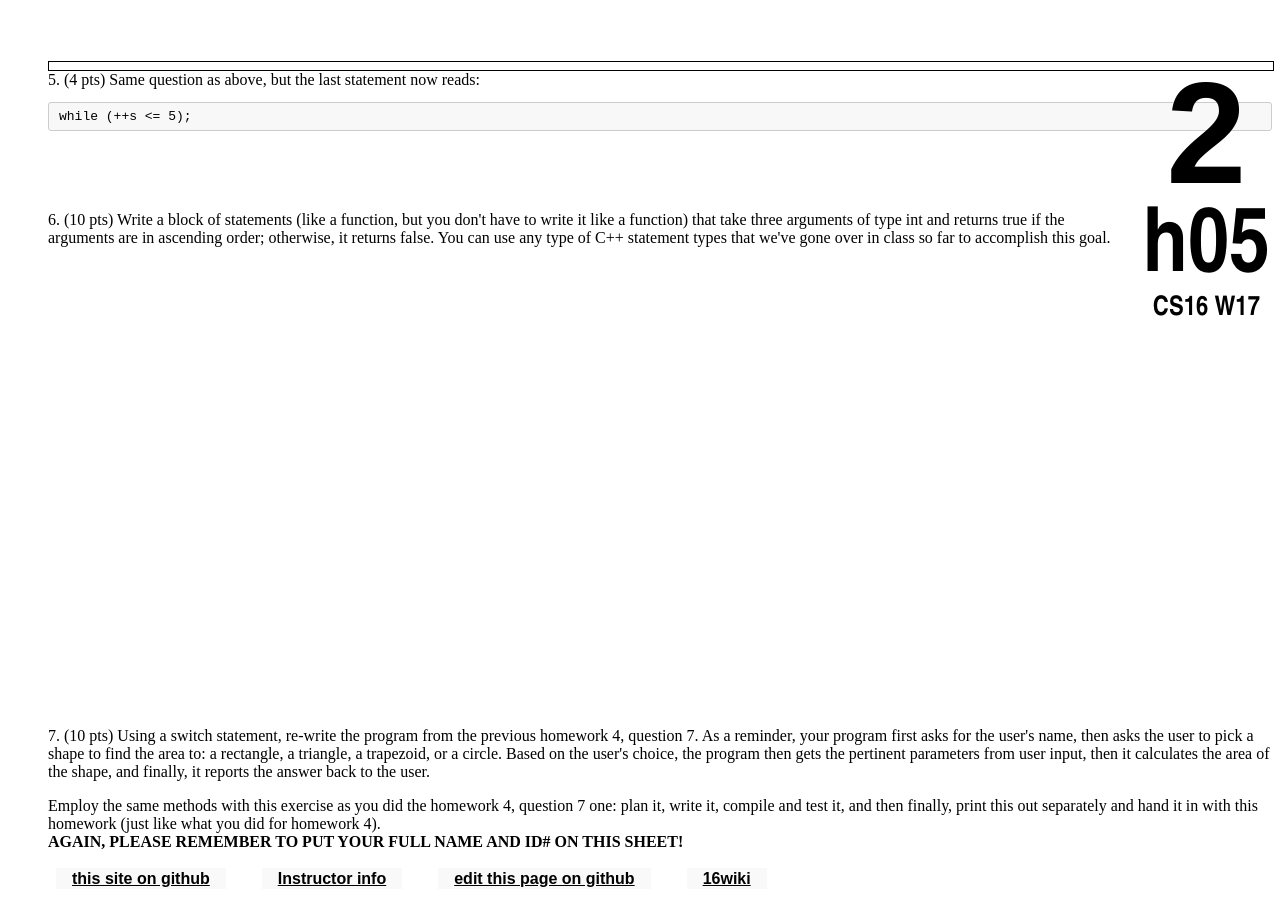
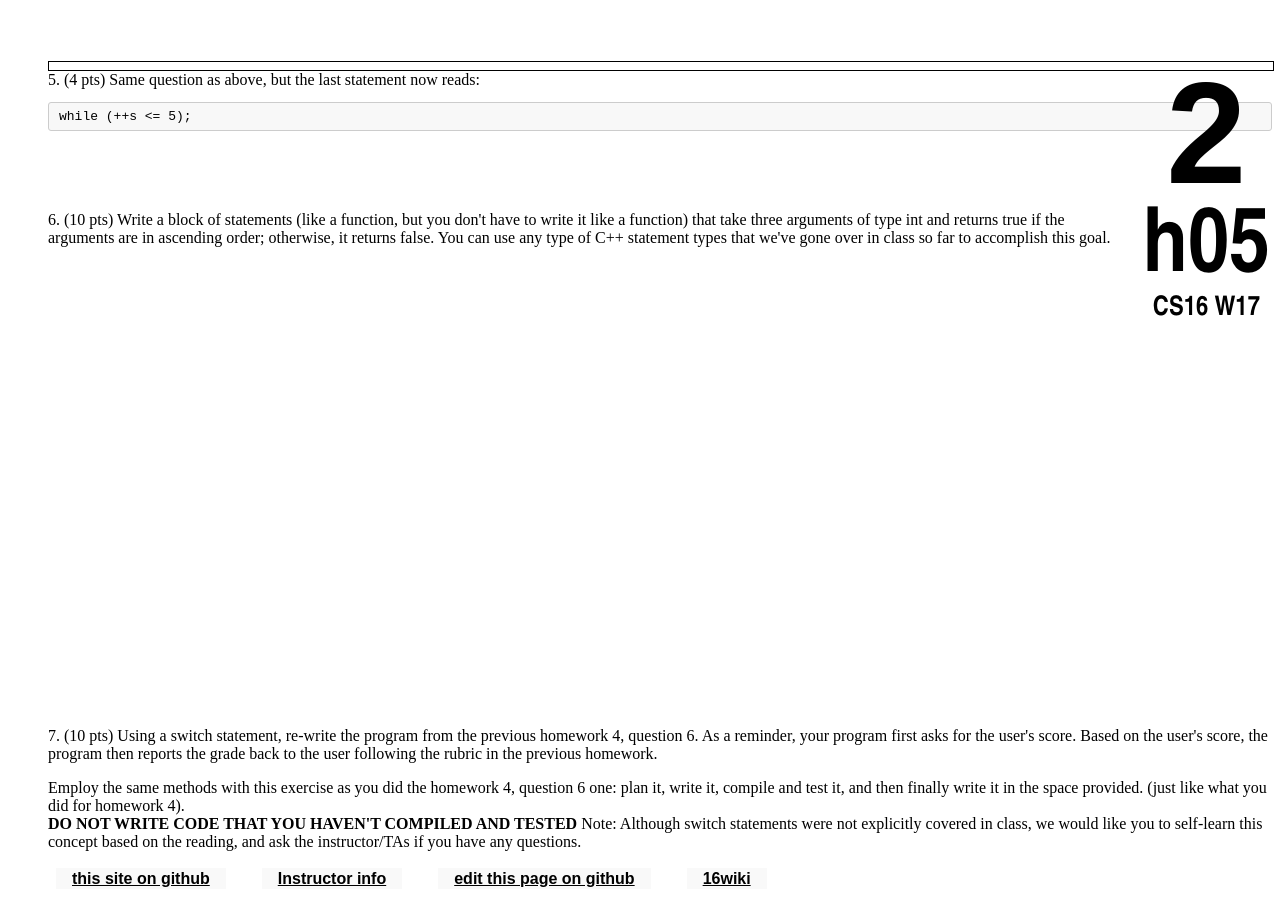
Before and after one commit to ucsb-cs32-s17/ucsb-cs32-s17.github.io, a Jekyll site: the page built from _hwk/h05.md, in a window 1280 px wide and 900 px high, scrolled down 1430 px. Built offline with Jekyll 4.4.1, drawn with Linux system fonts in a browser that asks for light colours.

Commit message:
hw 5 writeup

```diff
--- a/_hwk/h05.md
+++ b/_hwk/h05.md
@@ -57,10 +57,11 @@ while (++s <= 5);
 6.	(10 pts) Write a block of statements (like a function, but you don't have to write it like a function) that take three arguments of type int and returns true if the arguments are in ascending order; otherwise, it returns false. You can use any type of C++ statement types that we've gone over in class so far to accomplish this goal.
 	<div style="margin-bottom:30em"></div>
 
-7.	(10 pts) Using a switch statement, re-write the program from the previous homework 4, question 7. As a reminder, your program first asks for the user's name, then asks the user to pick a shape to find the area to: a rectangle, a triangle, a trapezoid, or a circle. Based on the user's choice, the program then gets the pertinent parameters from user input, then it calculates the area of the shape, and finally, it reports the answer back to the user.
+7.	(10 pts) Using a switch statement, re-write the program from the previous homework 4, question 6. As a reminder, your program first asks for the user's score. Based on the user's score, the program then reports the grade back to the user following the rubric in the previous homework.
 	<div style="margin-bottom:1em"></div>
-	Employ the same methods with this exercise as you did the homework 4, question 7 one: plan it, write it, compile and test it, and then finally, print this out separately and hand it in with this homework (just like what you did for homework 4).
+	Employ the same methods with this exercise as you did the homework 4, question 6 one: plan it, write it, compile and test it, and then finally write it in the space provided. (just like what you did for homework 4).
 	<div style="margin-bottom:0em"></div>
-	<b>AGAIN, PLEASE REMEMBER TO PUT YOUR FULL NAME AND ID# ON THIS SHEET!</b>
+	<b>DO NOT WRITE CODE THAT YOU HAVEN'T COMPILED AND TESTED</b>
+  Note: Although switch statements were not explicitly covered in class, we would like you to self-learn this concept based on the reading, and ask the instructor/TAs if you have any questions.
 
 </ol>
```
